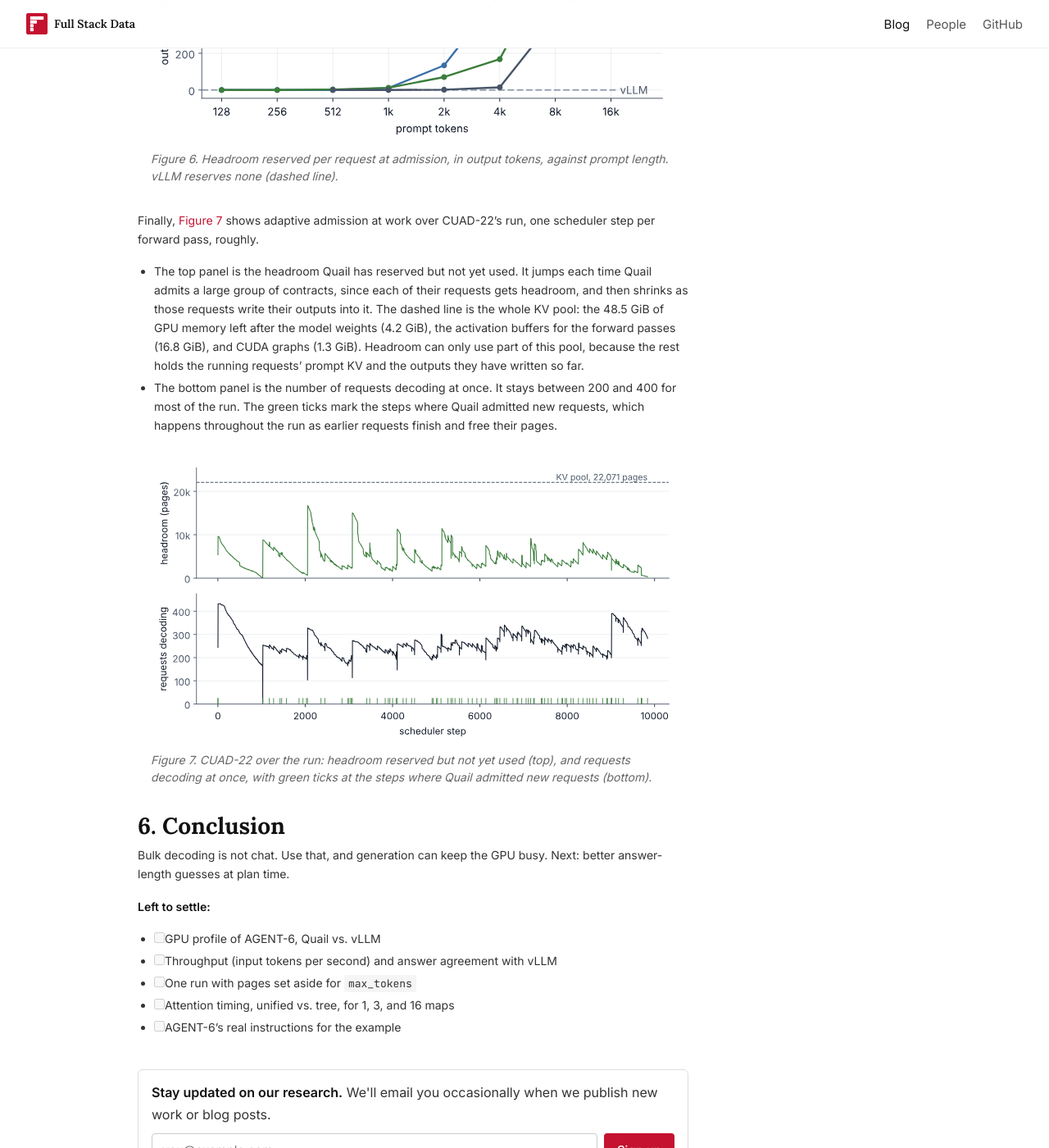
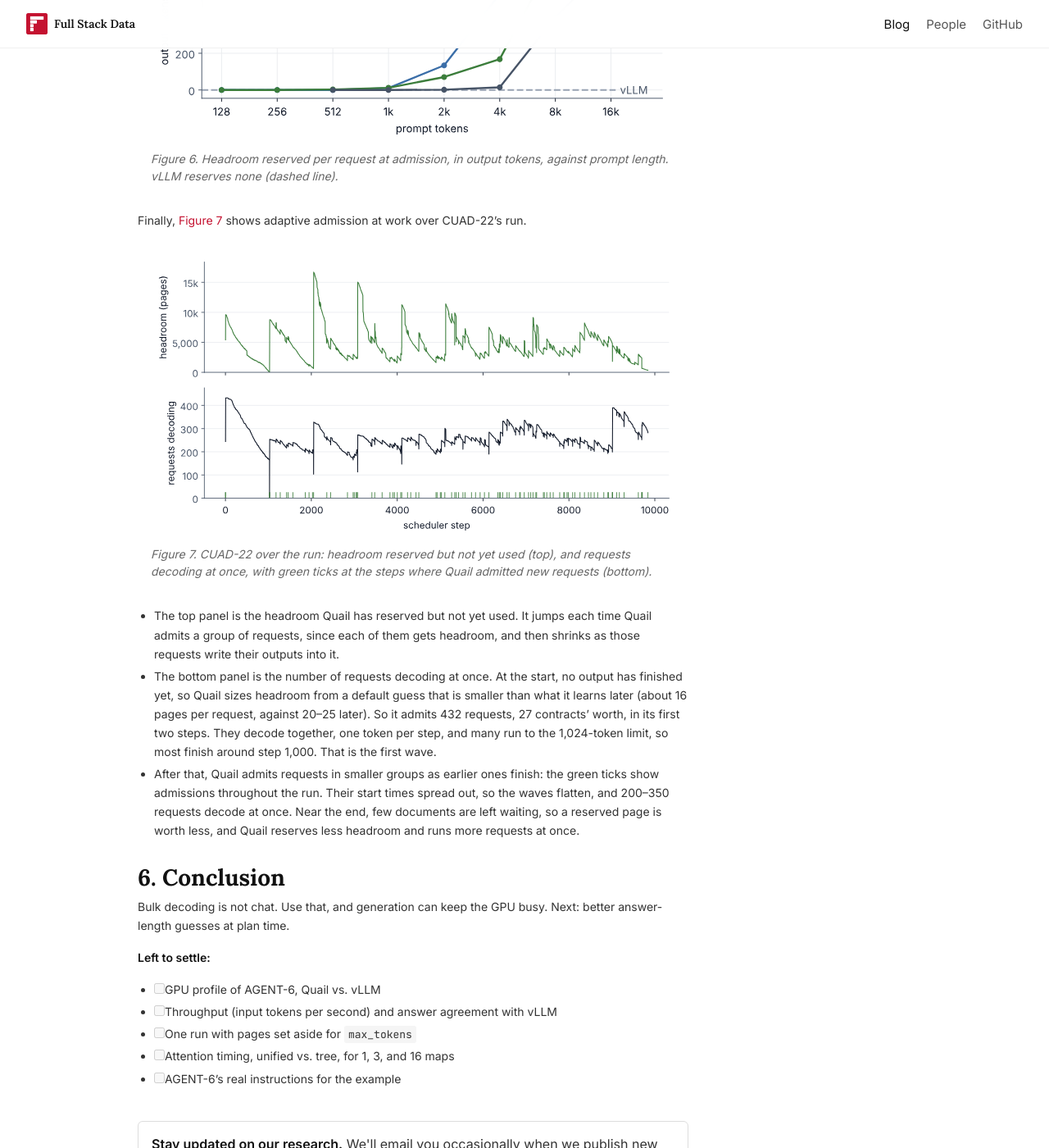
Before and after one commit to fsdatalab/fsdatalab.github.io, a Jekyll site: the page built from _posts/2026-11-03-ai-map.md, in a window 1280 px wide and 1400 px high, scrolled down 9711 px. Shown: the whole window at 82% size. Built offline with Jekyll 4.4.1, drawn with Linux system fonts in a browser that asks for light colours.

Commit message:
Explain the waves in AI.MAP Figure 7 below the figure; drop the KV pool line
Co-Authored-By: Claude Opus 5.5 <noreply@anthropic.com>
Claude-Session: https://claude.ai/code/session_012G22YMQssRfNYLRetzTaCz

```diff
--- a/_posts/2026-11-03-ai-map.md
+++ b/_posts/2026-11-03-ai-map.md
@@ -260,15 +260,17 @@ We find that Quail reserves almost nothing extra for prompts under 1,000 tokens,
 <figcaption>Figure 6. Headroom reserved per request at admission, in output tokens, against prompt length. vLLM reserves none (dashed line).</figcaption>
 </figure>
 
-Finally, [Figure 7](#figure-7) shows adaptive admission at work over CUAD-22's run, one scheduler step per forward pass, roughly.
-
-- The top panel is the headroom Quail has reserved but not yet used. It jumps each time Quail admits a large group of contracts, since each of their requests gets headroom, and then shrinks as those requests write their outputs into it. The dashed line is the whole KV pool: the 48.5 GiB of GPU memory left after the model weights (4.2 GiB), the activation buffers for the forward passes (16.8 GiB), and CUDA graphs (1.3 GiB). Headroom can only use part of this pool, because the rest holds the running requests' prompt KV and the outputs they have written so far.
-- The bottom panel is the number of requests decoding at once. It stays between 200 and 400 for most of the run. The green ticks mark the steps where Quail admitted new requests, which happens throughout the run as earlier requests finish and free their pages.
+Finally, [Figure 7](#figure-7) shows adaptive admission at work over CUAD-22's run.
 
 <figure id="figure-7" style="width: min(40rem, calc(100vw - 3rem));">
-<img src="{{ '/assets/blog/ai-map/headroom-over-run.svg' | relative_url }}" alt="Two panels over CUAD-22's run. Top: headroom reserved but not yet used, which jumps when Quail admits a group of contracts and then shrinks, staying below the 22,071-page KV pool. Bottom: 200 to 400 requests decode at once, with green ticks where new requests were admitted.">
+<img src="{{ '/assets/blog/ai-map/headroom-over-run.svg' | relative_url }}" alt="Two panels over CUAD-22's run. Top: headroom reserved but not yet used, which jumps when Quail admits a group of requests and then shrinks. Bottom: requests decoding at once, about 430 at the start, then 200 to 350 for most of the run, with green ticks at the steps where Quail admitted new requests.">
 <figcaption>Figure 7. CUAD-22 over the run: headroom reserved but not yet used (top), and requests decoding at once, with green ticks at the steps where Quail admitted new requests (bottom).</figcaption>
 </figure>
+
+- The top panel is the headroom Quail has reserved but not yet used. It jumps each time Quail admits a group of requests, since each of them gets headroom, and then shrinks as those requests write their outputs into it.
+- The bottom panel is the number of requests decoding at once. At the start, no output has finished yet, so Quail sizes headroom from a default guess that is smaller than what it learns later (about 16 pages per request, against 20–25 later). So it admits 432 requests, 27 contracts' worth, in its first two steps. They decode together, one token per step, and many run to the 1,024-token limit, so most finish around step 1,000. That is the first wave.
+- After that, Quail admits requests in smaller groups as earlier ones finish: the green ticks show admissions throughout the run. Their start times spread out, so the waves flatten, and 200–350 requests decode at once. Near the end, few documents are left waiting, so a reserved page is worth less, and Quail reserves less headroom and runs more requests at once.
+
 
 # 6. Conclusion
 
```
Also changed, not shown: assets/blog/ai-map/headroom-over-run.svg.
